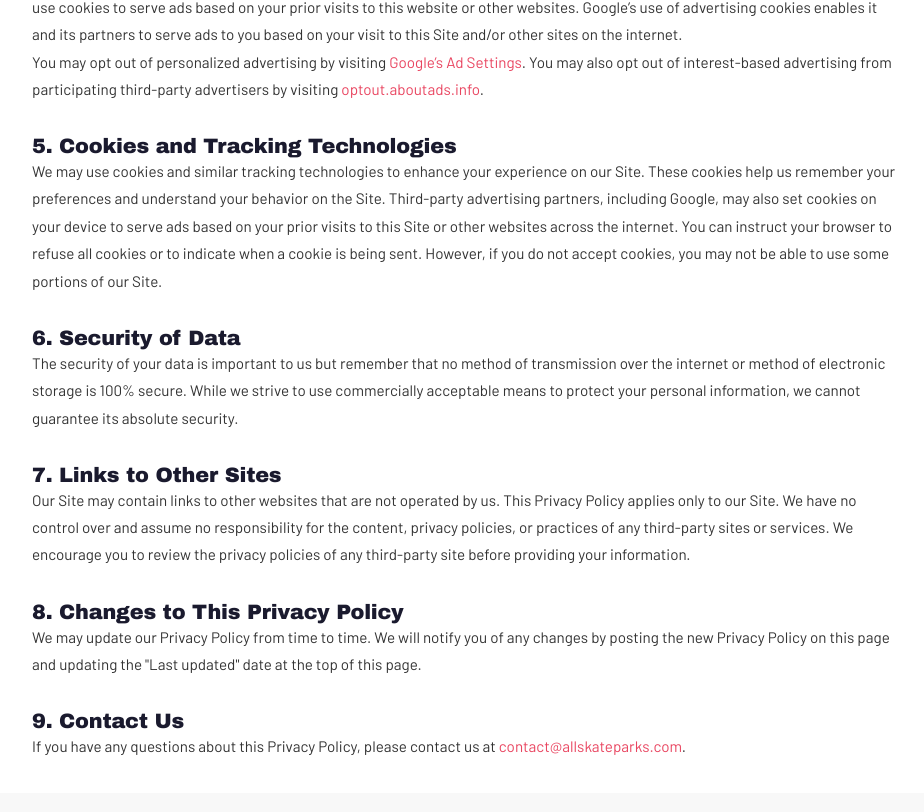
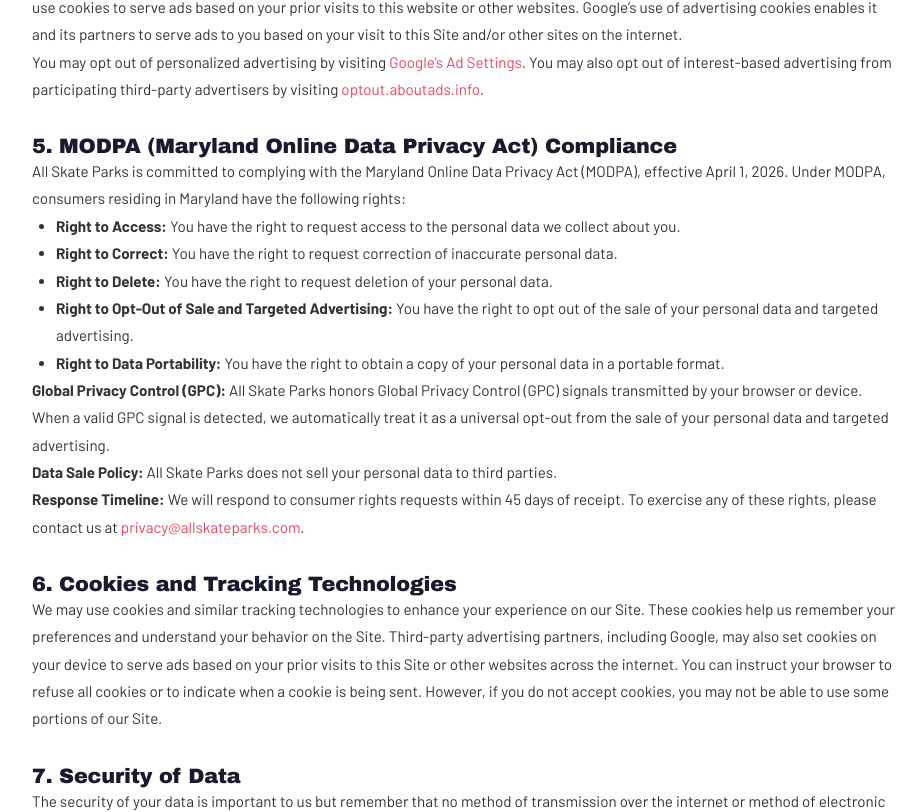
Before and after one commit to raiderj77/allskateparks, a Next.js app: page /privacy in a window 1280 px wide. Shown: the part 1012-1824 px from the top of the page, without its empty margins (174-1098 px from the left). Built offline with nearby package versions, Linux system fonts and the light colour scheme.

Commit message:
feat: MODPA/GPC compliance — middleware, server-side script gating, privacy update

```diff
--- a/src/app/layout.tsx
+++ b/src/app/layout.tsx
@@ -1,5 +1,6 @@
 import type { Metadata } from 'next';
 import Script from 'next/script';
+import { headers } from 'next/headers';
 import { Archivo_Black, Barlow } from 'next/font/google';
 import './globals.css';
 
@@ -29,19 +30,28 @@ const directorySites = [
   { name: 'All Skating Rinks', href: 'https://allskatingrinks.com' }, { name: 'Soak USA', href: 'https://soakusa.net' },
 ];
 
-export default function RootLayout({ children }: { children: React.ReactNode }) {
+export default async function RootLayout({ children }: { children: React.ReactNode }) {
+  const headersList = await headers()
+  const gpcHeader = headersList.get('sec-gpc') === '1'
   return (
     <html lang="en" className={`${archivoBlack.variable} ${barlow.variable}`}>
       <head>
         <meta name="msvalidate.01" content="C4C9B6256BDEDED169E4DE01CA953390" />
         <meta name="viewport" content="width=device-width, initial-scale=1" />
         <Script id="consent-mode" strategy="beforeInteractive">{`window.dataLayer=window.dataLayer||[];function gtag(){dataLayer.push(arguments);}gtag('consent','default',{ad_storage:'denied',ad_user_data:'denied',ad_personalization:'denied',analytics_storage:'denied',functionality_storage:'denied',personalization_storage:'denied',wait_for_update:500});`}</Script>
+        {!gpcHeader && (
+          <>
             <Script src="https://pagead2.googlesyndication.com/pagead/js/adsbygoogle.js?client=ca-pub-7171402107622932" strategy="afterInteractive" />
             <Script id="microsoft-clarity" strategy="afterInteractive">{`(function(c,l,a,r,i,t,y){c[a]=c[a]||function(){(c[a].q=c[a].q||[]).push(arguments)};t=l.createElement(r);t.async=1;t.src="https://www.clarity.ms/tag/"+i;y=l.getElementsByTagName(r)[0];y.parentNode.insertBefore(t,y);})(window,document,"clarity","script","vsqobt7va0");`}</Script>
             <Script src="https://www.googletagmanager.com/gtag/js?id=G-714LJNFZHW" strategy="afterInteractive" />
             <Script id="google-analytics" strategy="afterInteractive">
               {`window.dataLayer = window.dataLayer || []; function gtag(){dataLayer.push(arguments);} gtag('js', new Date()); gtag('config', 'G-714LJNFZHW');`}
             </Script>
+          </>
+        )}
+        <Script id="gpc-client-check" strategy="afterInteractive" dangerouslySetInnerHTML={{
+          __html: `(function(){var g=typeof navigator!=='undefined'&&!!navigator.globalPrivacyControl;var c=document.cookie.indexOf('empire_gpc=1')!==-1;if(g||c){window.dataLayer=window.dataLayer||[];function gtag(){dataLayer.push(arguments);}gtag('consent','update',{ad_storage:'denied',ad_user_data:'denied',ad_personalization:'denied',analytics_storage:'denied',functionality_storage:'denied',personalization_storage:'denied'});}})();`
+        }} />
       </head>
       <body>
         <header style={{ background: 'var(--asphalt)', borderBottom: '3px solid var(--yellow)', position: 'sticky', top: 0, zIndex: 1000, boxShadow: '0 2px 20px rgba(0,0,0,0.4)' }}>
--- a/src/app/privacy/page.tsx
+++ b/src/app/privacy/page.tsx
@@ -17,7 +17,7 @@ export default function PrivacyPage() {
       </section>
 
       <section style={{ maxWidth: '900px', margin: '0 auto', padding: '2rem 1rem', lineHeight: '1.8', color: '#333333', fontSize: '0.95rem' }}>
-        <p style={{ color: '#666666' }}>Last updated: April 7, 2026</p>
+        <p style={{ color: '#666666' }}>Last updated: April 19, 2026</p>
 
         <h2 style={{ fontSize: '1.3rem', color: BRAND_DARK, marginTop: '2rem' }}>1. Introduction</h2>
         <p>
@@ -58,27 +58,49 @@ export default function PrivacyPage() {
           <a href="https://optout.aboutads.info" target="_blank" rel="noopener noreferrer" style={{ color: '#e94560' }}>optout.aboutads.info</a>.
         </p>
 
-        <h2 style={{ fontSize: '1.3rem', color: BRAND_DARK, marginTop: '2rem' }}>5. Cookies and Tracking Technologies</h2>
+        <h2 style={{ fontSize: '1.3rem', color: BRAND_DARK, marginTop: '2rem' }}>5. MODPA (Maryland Online Data Privacy Act) Compliance</h2>
+        <p>
+          All Skate Parks is committed to complying with the Maryland Online Data Privacy Act (MODPA), effective April 1, 2026. Under MODPA, consumers residing in Maryland have the following rights:
+        </p>
+        <ul style={{ paddingLeft: '1.5rem' }}>
+          <li><strong>Right to Access:</strong> You have the right to request access to the personal data we collect about you.</li>
+          <li><strong>Right to Correct:</strong> You have the right to request correction of inaccurate personal data.</li>
+          <li><strong>Right to Delete:</strong> You have the right to request deletion of your personal data.</li>
+          <li><strong>Right to Opt-Out of Sale and Targeted Advertising:</strong> You have the right to opt out of the sale of your personal data and targeted advertising.</li>
+          <li><strong>Right to Data Portability:</strong> You have the right to obtain a copy of your personal data in a portable format.</li>
+        </ul>
+        <p>
+          <strong>Global Privacy Control (GPC):</strong> All Skate Parks honors Global Privacy Control (GPC) signals transmitted by your browser or device. When a valid GPC signal is detected, we automatically treat it as a universal opt-out from the sale of your personal data and targeted advertising.
+        </p>
+        <p>
+          <strong>Data Sale Policy:</strong> All Skate Parks does not sell your personal data to third parties.
+        </p>
+        <p>
+          <strong>Response Timeline:</strong> We will respond to consumer rights requests within 45 days of receipt. To exercise any of these rights, please contact us at{' '}
+          <a href="mailto:privacy@allskateparks.com" style={{ color: '#e94560', textDecoration: 'none' }}>privacy@allskateparks.com</a>.
+        </p>
+
+        <h2 style={{ fontSize: '1.3rem', color: BRAND_DARK, marginTop: '2rem' }}>6. Cookies and Tracking Technologies</h2>
         <p>
           We may use cookies and similar tracking technologies to enhance your experience on our Site. These cookies help us remember your preferences and understand your behavior on the Site. Third-party advertising partners, including Google, may also set cookies on your device to serve ads based on your prior visits to this Site or other websites across the internet. You can instruct your browser to refuse all cookies or to indicate when a cookie is being sent. However, if you do not accept cookies, you may not be able to use some portions of our Site.
         </p>
 
-        <h2 style={{ fontSize: '1.3rem', color: BRAND_DARK, marginTop: '2rem' }}>6. Security of Data</h2>
+        <h2 style={{ fontSize: '1.3rem', color: BRAND_DARK, marginTop: '2rem' }}>7. Security of Data</h2>
         <p>
           The security of your data is important to us but remember that no method of transmission over the internet or method of electronic storage is 100% secure. While we strive to use commercially acceptable means to protect your personal information, we cannot guarantee its absolute security.
         </p>
 
-        <h2 style={{ fontSize: '1.3rem', color: BRAND_DARK, marginTop: '2rem' }}>7. Links to Other Sites</h2>
+        <h2 style={{ fontSize: '1.3rem', color: BRAND_DARK, marginTop: '2rem' }}>8. Links to Other Sites</h2>
         <p>
           Our Site may contain links to other websites that are not operated by us. This Privacy Policy applies only to our Site. We have no control over and assume no responsibility for the content, privacy policies, or practices of any third-party sites or services. We encourage you to review the privacy policies of any third-party site before providing your information.
         </p>
 
-        <h2 style={{ fontSize: '1.3rem', color: BRAND_DARK, marginTop: '2rem' }}>8. Changes to This Privacy Policy</h2>
+        <h2 style={{ fontSize: '1.3rem', color: BRAND_DARK, marginTop: '2rem' }}>9. Changes to This Privacy Policy</h2>
         <p>
           We may update our Privacy Policy from time to time. We will notify you of any changes by posting the new Privacy Policy on this page and updating the "Last updated" date at the top of this page.
         </p>
 
-        <h2 style={{ fontSize: '1.3rem', color: BRAND_DARK, marginTop: '2rem' }}>9. Contact Us</h2>
+        <h2 style={{ fontSize: '1.3rem', color: BRAND_DARK, marginTop: '2rem' }}>10. Contact Us</h2>
         <p>
           If you have any questions about this Privacy Policy, please contact us at{' '}
           <a href="mailto:contact@allskateparks.com" style={{ color: '#e94560', textDecoration: 'none' }}>contact@allskateparks.com</a>.
```
Also changed, not shown: src/lib/gpc.ts (added, +24 -0 lines), src/middleware.ts (added, +19 -0 lines). Lines whose indentation alone changed are shown as unchanged.
